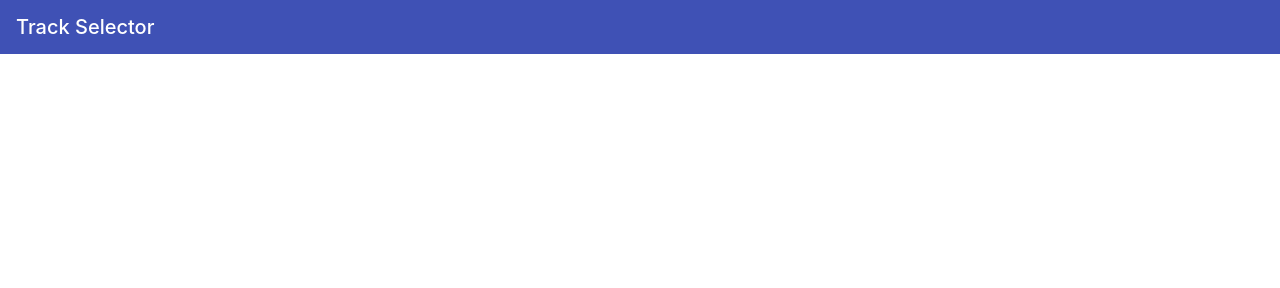
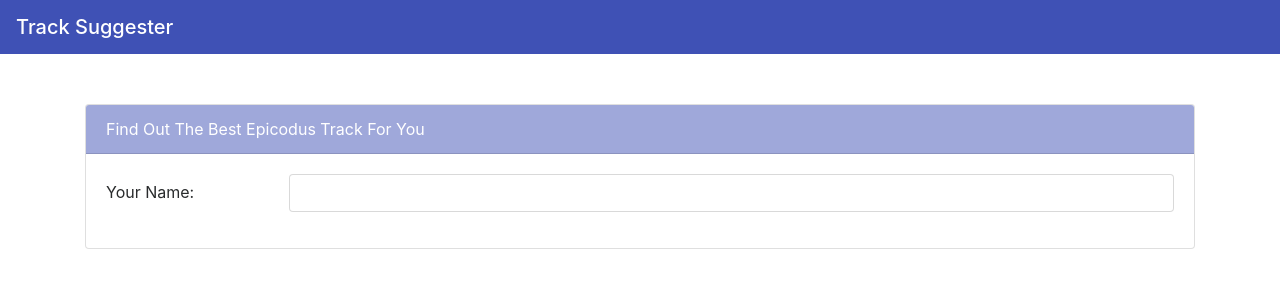
Before and after one commit to CodingTea17/track-suggester, a plain HTML site: page index.html in a window 1280 px wide. Drawn offline with Linux system fonts and the light colour scheme.

Commit message:
add a bootstrap 4 styled card with a form element in it

```diff
--- a/css/styles.css
+++ b/css/styles.css
@@ -1,3 +1,8 @@
 .navbar {
   background-color: #3f51b5;
+  margin-bottom: 50px;
 }
+.card-header {
+  background-color: #9fa8da;
+  color: #FFFFFF;
+}
--- a/index.html
+++ b/index.html
@@ -8,8 +8,34 @@
     <link href="css/styles.css" rel="stylesheet" type="text/css">
   </head>
   <body>
-    <nav class="navbar fixed-top navbar-inverse">
-      <h1 class="navbar-brand mb-0">Track Selector</h1>
+    <!-- NAVBAR -->
+    <nav class="navbar navbar-inverse">
+      <h1 class="navbar-brand mb-0">Track Suggester</h1>
     </nav>
+    <!-- PAGE CONTAINER -->
+    <div class="container">
+      <div class="row">
+        <div class="col-lg-12">
+          <!-- FORM CARD HOLDS THE FOR WITHIN ITSELF -->
+          <div class="card">
+            <div class="card-header">
+              Find Out The Best Epicodus Track For You
+            </div>
+            <div class="card-block">
+              <!-- <h4 class="card-title">Find Out The Best Epicodus Track For You</h4> -->
+              <!-- FORM -->
+              <form id="user-input">
+                <div class="form-group row">
+                  <label for="name" class="col-2 col-form-label">Your Name:</label>
+                  <div class="col-10">
+                    <input class="form-control" type="text" id="name">
+                  </div>
+                </div>
+              </form>
+            </div>
+          </div>
+        </div>
+      </div>
+    </div>
   </body>
 </html>
```
